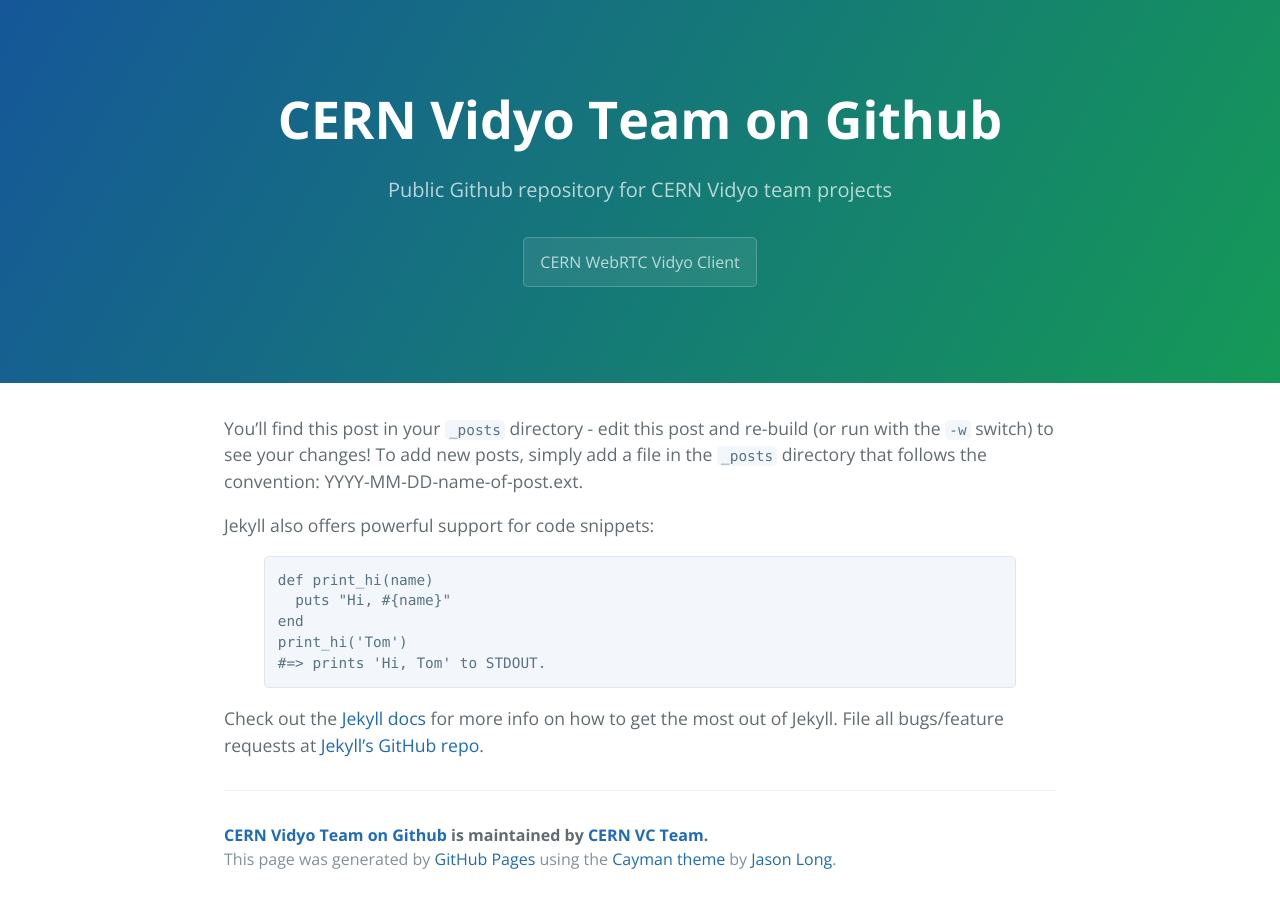
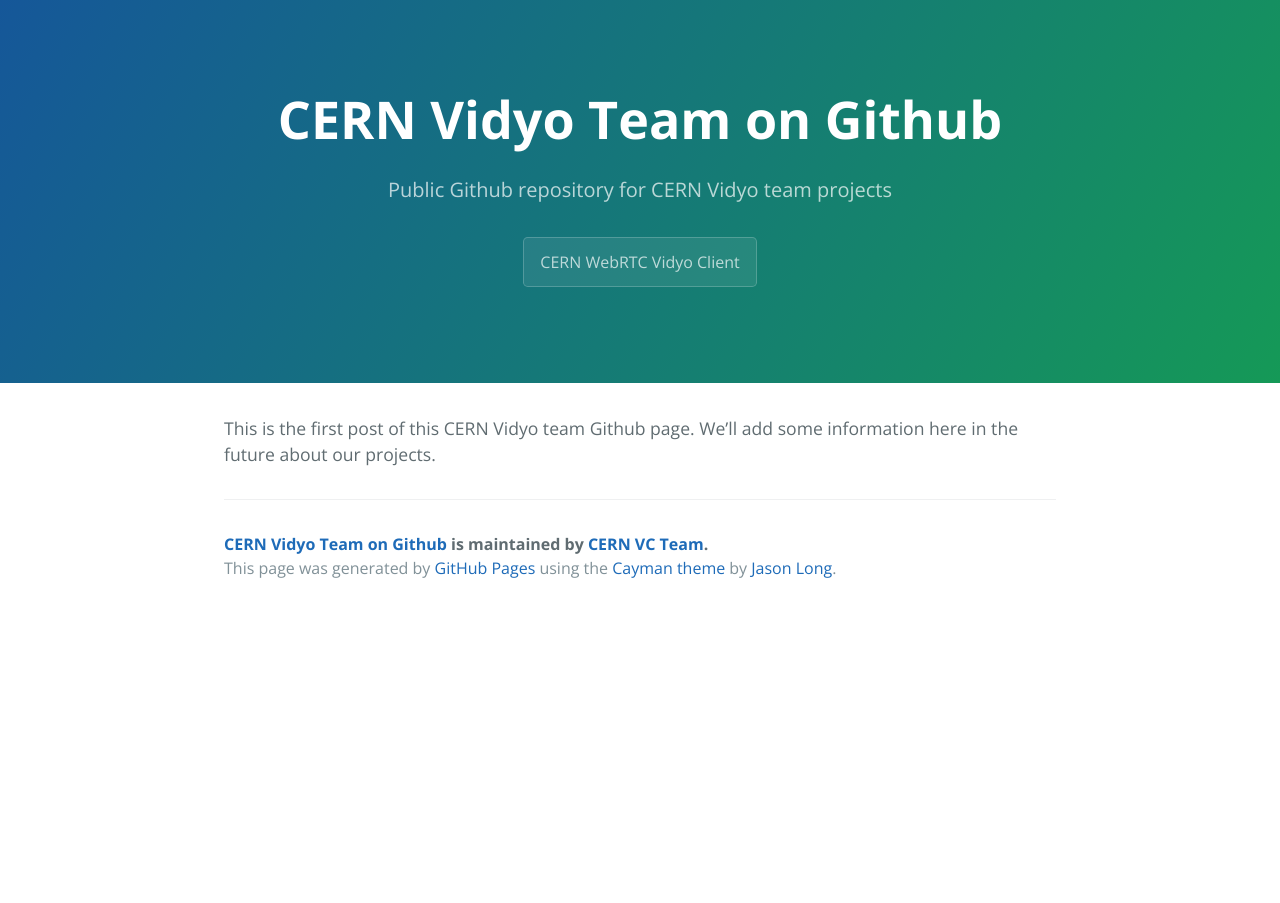
Before and after one commit to cern-vc/cern-vidyo.github.io, a Jekyll site: the page built from _posts/2016-02-12-sample-content.markdown, in a window 1280 px wide. Built offline with Jekyll 4.4.1, drawn with Linux system fonts in a browser that asks for light colours.

Commit message:
Change the first post

```diff
--- a/_posts/2016-02-12-sample-content.markdown
+++ b/_posts/2016-02-12-sample-content.markdown
@@ -1,24 +1,9 @@
 ---
 layout: default
-title:  "Welcome to Jekyll!"
+title:  "Wellcome to the CERN Vidyo Team Github page"
 date:   2016-02-12 17:50:00
 categories: main
 ---
 
-You'll find this post in your `_posts` directory - edit this post and re-build (or run with the `-w` switch) to see your changes!
-To add new posts, simply add a file in the `_posts` directory that follows the convention: YYYY-MM-DD-name-of-post.ext.
-
-Jekyll also offers powerful support for code snippets:
-
-{% highlight ruby %}
-def print_hi(name)
-  puts "Hi, #{name}"
-end
-print_hi('Tom')
-#=> prints 'Hi, Tom' to STDOUT.
-{% endhighlight %}
-
-Check out the [Jekyll docs][jekyll] for more info on how to get the most out of Jekyll. File all bugs/feature requests at [Jekyll's GitHub repo][jekyll-gh].
-
-[jekyll-gh]: https://github.com/mojombo/jekyll
-[jekyll]:    http://jekyllrb.com
+This is the first post of this CERN Vidyo team Github page. We'll add
+some information here in the future about our projects.
```
